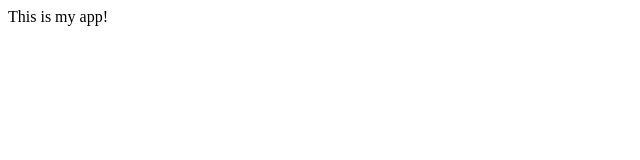
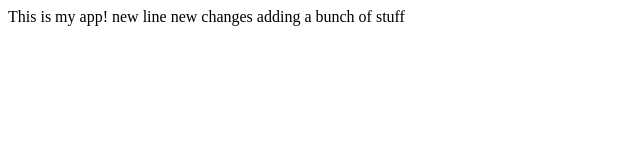
Before and after one commit to JA-003/myappsample, a plain HTML site: page index.html in a window 1280 px wide. Shown: the whole page, without its empty margins (0-640 px from the left). Drawn offline with Linux system fonts and the light colour scheme.

Commit message:
saving all in branch login to test

```diff
--- a/index.html
+++ b/index.html
@@ -8,5 +8,8 @@
 </head>
 <body>
     This is my app!
+    new line
+    new changes
+    adding a bunch of stuff
 </body>
 </html>
```
